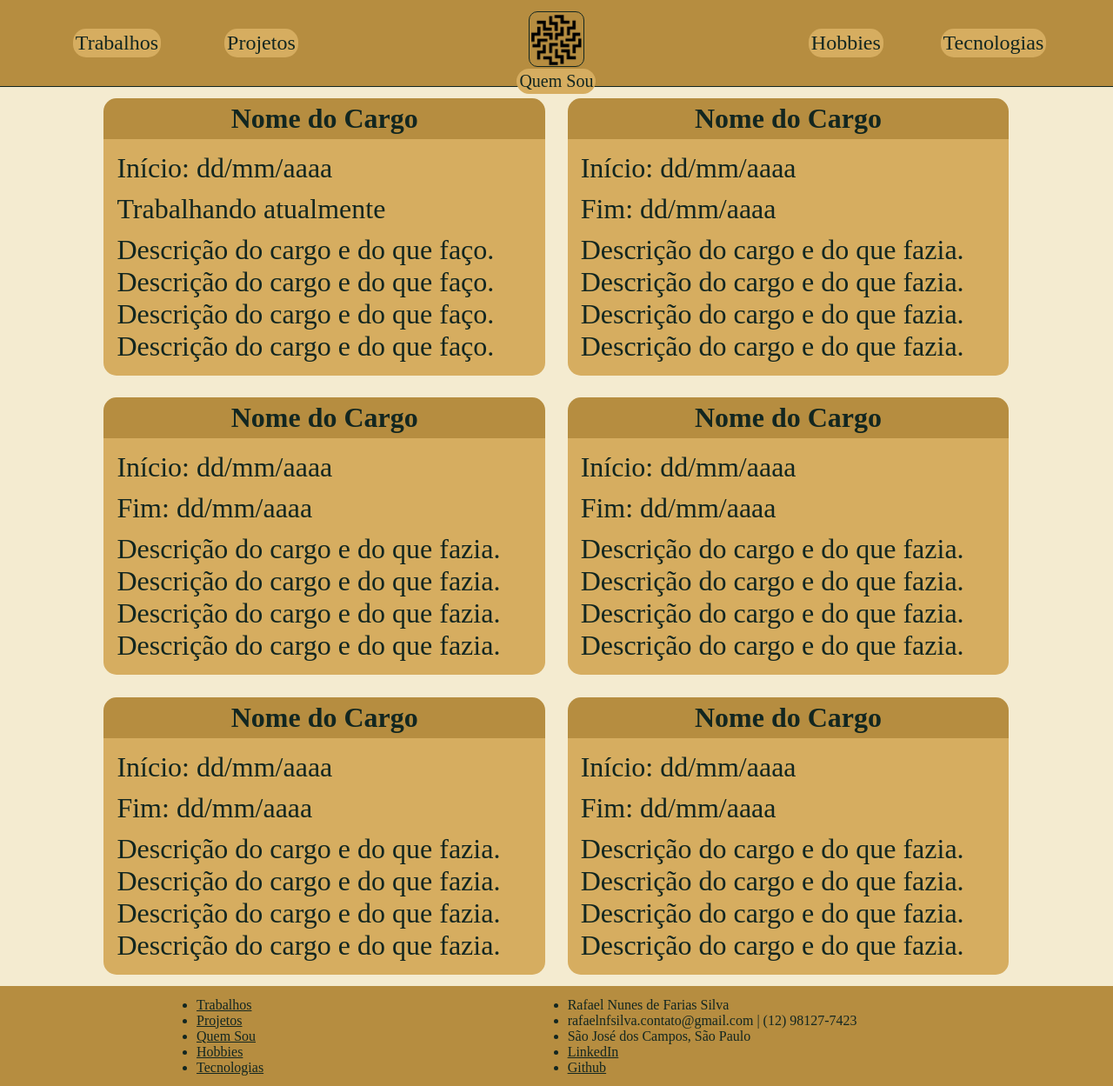
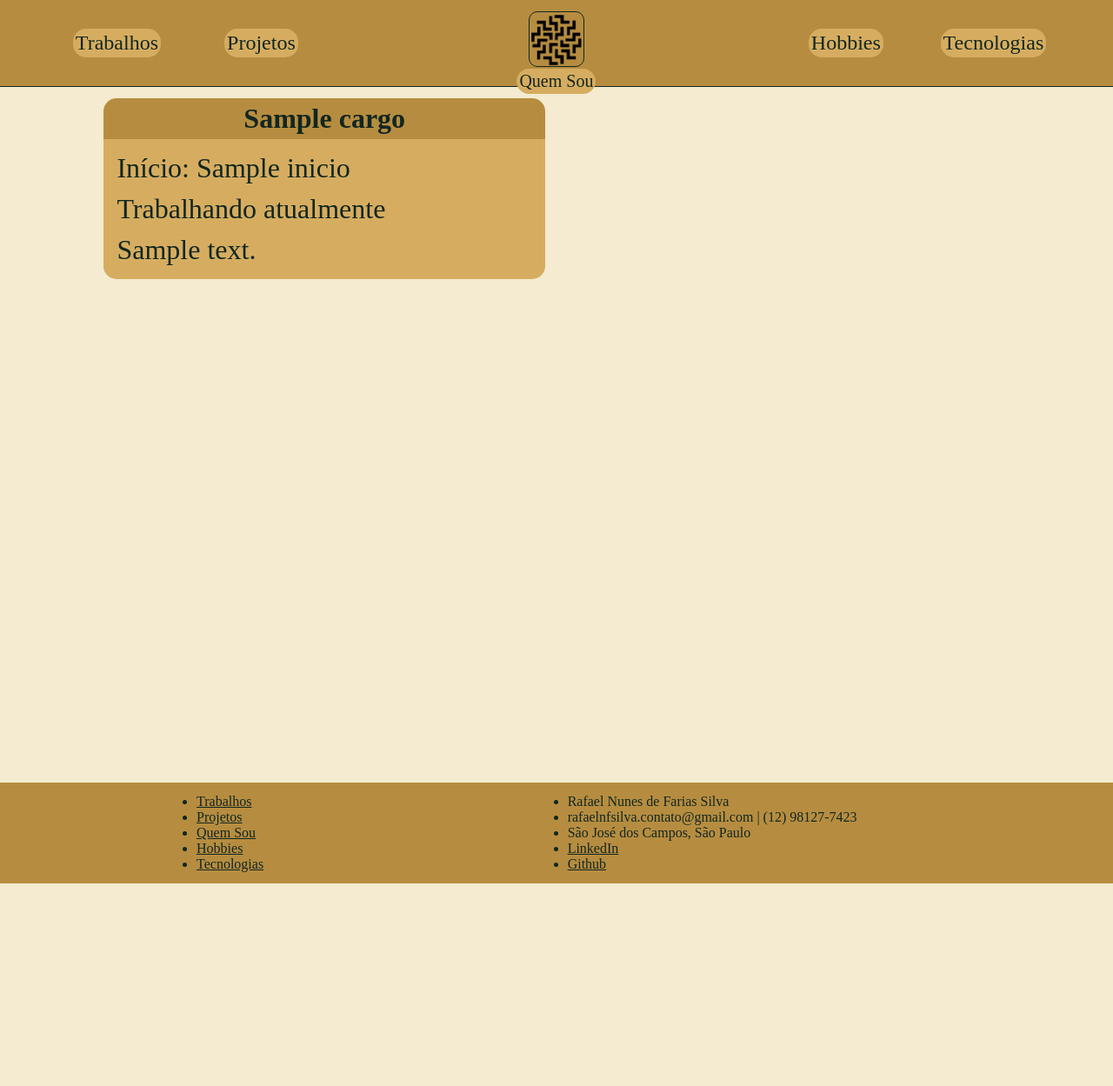
Before and after one commit to Rafael-Nunes-Silva/Portfolio-Pessoal, a Flask app: template src/templates/Trabalhos.html in a window 1280 px wide. Shown: the whole page at 87% size. After the commit the page ends 1016 px from the top, so only its background shows below. Run offline with Flask 3, Linux system fonts and the light colour scheme; the template is opened without the code that fills it: most values are stand-ins (such as "Sample title", 1, 10 or a date in 2020).

Commit message:
Implementei leitura de trabalhos do arquivo json

```diff
--- a/src/app.py
+++ b/src/app.py
@@ -12,7 +12,10 @@ def renderIndex():
 
 @app.route("/Trabalhos")
 def renderTrabalhos():
-    return render_template("Trabalhos.html")
+    trabalhos = []
+    with open("./static/dados/trabalhos.json") as trabalhosFile:
+        trabalhos = json.loads(trabalhosFile.read().encode("latin_1").decode("utf_8"))["Trabalhos"]
+    return render_template("Trabalhos.html", trabalhos = trabalhos)
 
 @app.route("/Projetos")
 def renderProjetos():
--- a/src/templates/Trabalhos.html
+++ b/src/templates/Trabalhos.html
@@ -10,88 +10,28 @@
 
 {% block content %}
     <div id="content">
-        <!-- <div class="trabalho row">
-            <div class="col-1"></div>
-            <div class="col-10">
-                <h1>Nome do Cargo</h1>
-                <div class="trabcont">
-                    <p>Início: dd/mm/aaaa</p>
-                    <p>Trabalhando atualmente</p>
-                    <p>Descrição do cargo e o que fazia</p>
-                </div>
-            </div>
-            <div class="col-1"></div>
-        </div>
         <div class="trabalho row">
             <div class="col-1"></div>
-            <div class="col-10">
-                <h1>Nome do Cargo</h1>
-                <div class="trabcont">
-                    <p>Início: dd/mm/aaaa</p>
-                    <p>Fim: dd/mm/aaaa</p>
-                    <p>Descrição do cargo e o que fazia</p>
+            {% for trabalho in trabalhos %}
+                <div class="col-5">
+                    <h1>{{ trabalho.cargo }}</h1>
+                    <div class="trabcont">
+                        <p>Início: {{ trabalho.inicio }}</p>
+                        {% if loop.first %}
+                            <p>Trabalhando atualmente</p>
+                        {% else %}
+                            <p>Fim: {{ trabalho.fim }}</p>
+                        {% endif %}
+                        <p>{{ trabalho.descricao }}</p>
+                    </div>
                 </div>
-            </div>
-            <div class="col-1"></div>
-        </div> -->
-        <div class="trabalho row">
-            <div class="col-1"></div>
-            <div class="col-5">
-                <h1>Nome do Cargo</h1>
-                <div class="trabcont">
-                    <p>Início: dd/mm/aaaa</p>
-                    <p>Trabalhando atualmente</p>
-                    <p>Descrição do cargo e do que faço. Descrição do cargo e do que faço. Descrição do cargo e do que faço. Descrição do cargo e do que faço.</p>
+                {% if not loop.first and not loop.last and loop.index % 2 == 0 %}
+                    <div class="col-1"></div>
                 </div>
-            </div>
-            <div class="col-5">
-                <h1>Nome do Cargo</h1>
-                <div class="trabcont">
-                    <p>Início: dd/mm/aaaa</p>
-                    <p>Fim: dd/mm/aaaa</p>
-                    <p>Descrição do cargo e do que fazia. Descrição do cargo e do que fazia. Descrição do cargo e do que fazia. Descrição do cargo e do que fazia.</p>
-                </div>
-            </div>
-            <div class="col-1"></div>
-        </div>
-        <div class="trabalho row">
-            <div class="col-1"></div>
-            <div class="col-5">
-                <h1>Nome do Cargo</h1>
-                <div class="trabcont">
-                    <p>Início: dd/mm/aaaa</p>
-                    <p>Fim: dd/mm/aaaa</p>
-                    <p>Descrição do cargo e do que fazia. Descrição do cargo e do que fazia. Descrição do cargo e do que fazia. Descrição do cargo e do que fazia.</p>
-                </div>
-            </div>
-            <div class="col-5">
-                <h1>Nome do Cargo</h1>
-                <div class="trabcont">
-                    <p>Início: dd/mm/aaaa</p>
-                    <p>Fim: dd/mm/aaaa</p>
-                    <p>Descrição do cargo e do que fazia. Descrição do cargo e do que fazia. Descrição do cargo e do que fazia. Descrição do cargo e do que fazia.</p>
-                </div>
-            </div>
-            <div class="col-1"></div>
-        </div>
-        <div class="trabalho row">
-            <div class="col-1"></div>
-            <div class="col-5">
-                <h1>Nome do Cargo</h1>
-                <div class="trabcont">
-                    <p>Início: dd/mm/aaaa</p>
-                    <p>Fim: dd/mm/aaaa</p>
-                    <p>Descrição do cargo e do que fazia. Descrição do cargo e do que fazia. Descrição do cargo e do que fazia. Descrição do cargo e do que fazia.</p>
-                </div>
-            </div>
-            <div class="col-5">
-                <h1>Nome do Cargo</h1>
-                <div class="trabcont">
-                    <p>Início: dd/mm/aaaa</p>
-                    <p>Fim: dd/mm/aaaa</p>
-                    <p>Descrição do cargo e do que fazia. Descrição do cargo e do que fazia. Descrição do cargo e do que fazia. Descrição do cargo e do que fazia.</p>
-                </div>
-            </div>
+                <div class="trabalho row">
+                    <div class="col-1"></div>
+                {% endif %}
+            {% endfor %}
             <div class="col-1"></div>
         </div>
     </div>
```
Also changed, not shown: src/static/dados/trabalhos.json (added, +28 -0 lines).
